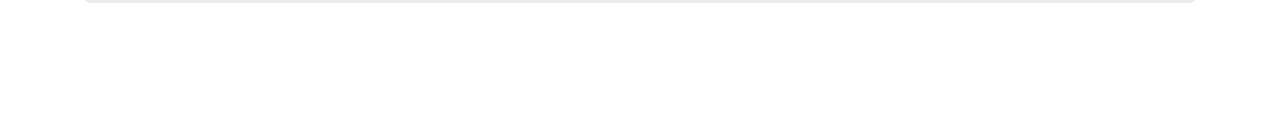
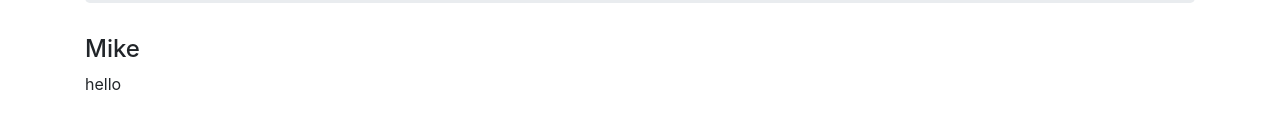
Before and after one commit to NiksonX/ChatApp, a website: page index.html in a window 1280 px wide. Shown: the part 348-476 px from the top of the page. Drawn offline with nearby package versions, Linux system fonts and the light colour scheme.

Commit message:
upd index.html

```diff
--- a/index.html
+++ b/index.html
@@ -17,3 +17,12 @@
 
     </div>
 </div>
+<script>
+    $(() => {
+        addMessages({name: 'Mike', message: 'hello'})
+    })
+
+    function addMessages(message){
+        $("#messages").append(`<h4> ${message.name} </h4> <p> ${message.message} </p>`)
+    }
+</script>
```
